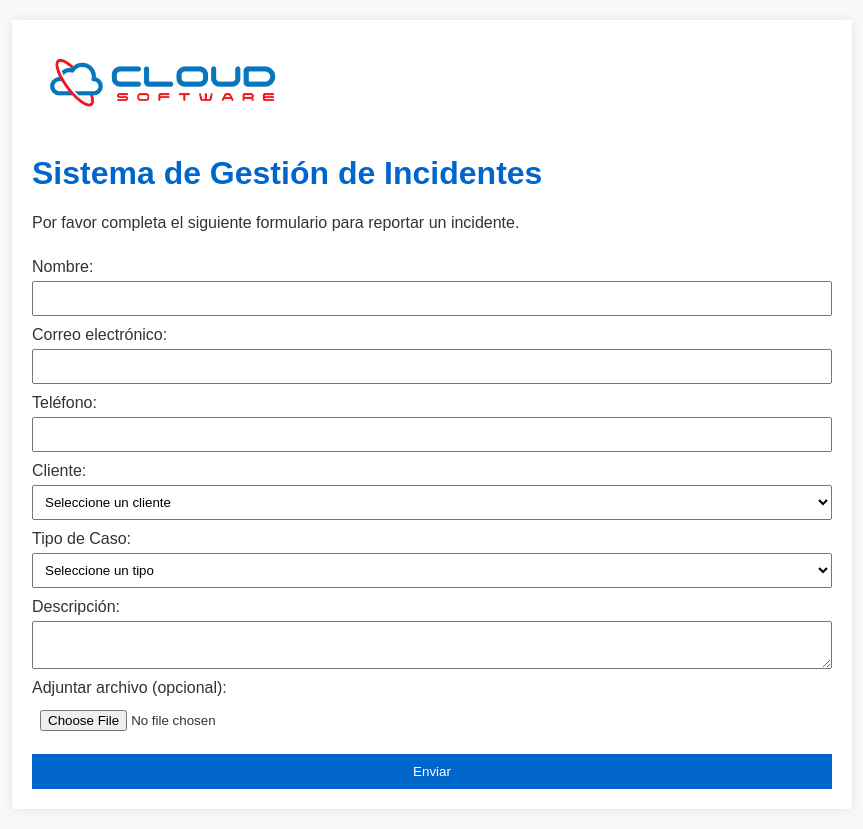
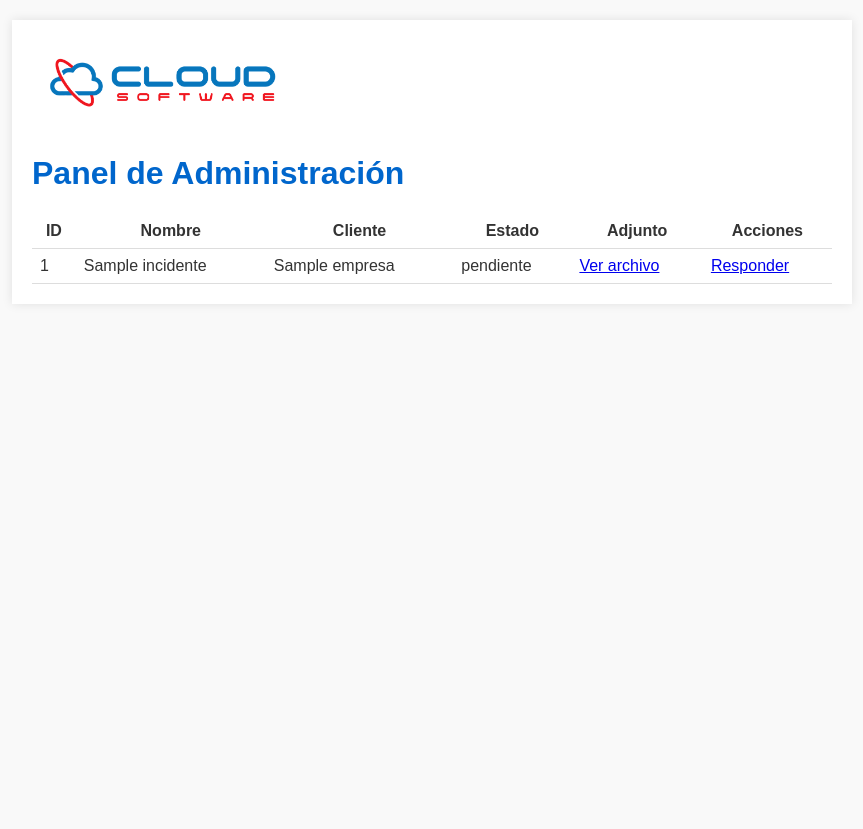
Before and after one commit to flasso/sistema-soporte, a Flask app: page /admin in a window 1280 px wide. Shown: the whole page, without its empty margins (208-1071 px from the left). After the commit the page ends 284 px from the top, so only its background shows below. Run offline with Flask 3, Linux system fonts and the light colour scheme; a database or web service that is not in the repository returns one stand-in record (values such as "Sample title"); some libraries are stand-ins or nearby versions.

Commit message:
Update admin.html

```diff
--- a/templates/admin.html
+++ b/templates/admin.html
@@ -2,49 +2,44 @@
 <html lang="es">
 <head>
     <meta charset="UTF-8">
-    <title>Formulario de Incidente</title>
+    <title>Panel de Administración</title>
     <link rel="stylesheet" href="{{ url_for('static', filename='styles.css') }}">
 </head>
 <body>
     <div class="container">
         <img src="{{ url_for('static', filename='logo.png') }}" alt="Logo" class="logo">
-        <h1>Sistema de Gestión de Incidentes</h1>
-        <p>Por favor completa el siguiente formulario para reportar un incidente.</p>
+        <h1>Panel de Administración</h1>
 
-        <form action="/" method="POST" enctype="multipart/form-data">
-            <label>Nombre:</label>
-            <input type="text" name="nombre" required>
-
-            <label>Correo electrónico:</label>
-            <input type="email" name="correo" required>
-
-            <label>Teléfono:</label>
-            <input type="text" name="telefono">
-
-            <label>Cliente:</label>
-            <select name="empresa" required>
-                <option value="" selected disabled>Seleccione un cliente</option>
-                {% for empresa in empresas %}
-                <option value="{{ empresa }}">{{ empresa }}</option>
+        <table>
+            <thead>
+                <tr>
+                    <th>ID</th>
+                    <th>Nombre</th>
+                    <th>Cliente</th>
+                    <th>Estado</th>
+                    <th>Adjunto</th>
+                    <th>Acciones</th>
+                </tr>
+            </thead>
+            <tbody>
+                {% for incidente in incidentes %}
+                <tr>
+                    <td>{{ incidente.id }}</td>
+                    <td>{{ incidente.nombre }}</td>
+                    <td>{{ incidente.empresa }}</td>
+                    <td class="{{ 'pendiente' if incidente.estado == 'pendiente' else 'cerrado' }}">{{ incidente.estado }}</td>
+                    <td>
+                        {% if incidente.archivo %}
+                        <a href="{{ url_for('static', filename='uploads/' + incidente.archivo) }}" target="_blank">Ver archivo</a>
+                        {% else %}
+                        Sin archivo
+                        {% endif %}
+                    </td>
+                    <td><a href="{{ url_for('responder', incidente_id=incidente.id) }}">Responder</a></td>
+                </tr>
                 {% endfor %}
-            </select>
-
-            <label>Tipo de Caso:</label>
-            <select name="tipo_problema" required>
-                <option value="" selected disabled>Seleccione un tipo</option>
-                {% for tipo in tipos_problema %}
-                <option value="{{ tipo }}">{{ tipo }}</option>
-                {% endfor %}
-            </select>
-
-            <label>Descripción:</label>
-            <textarea name="descripcion" required></textarea>
-
-            <label>Adjuntar archivo (opcional):</label>
-            <input type="file" name="archivo">
-
-            <button type="submit">Enviar</button>
-        </form>
+            </tbody>
+        </table>
     </div>
 </body>
 </html>
```
